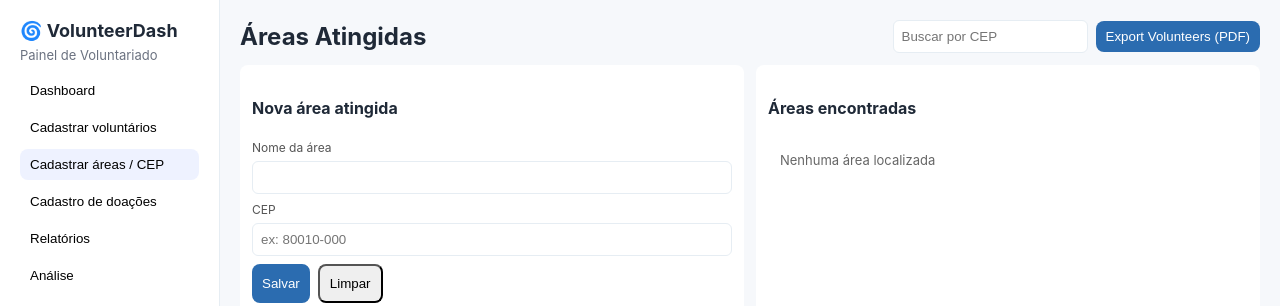
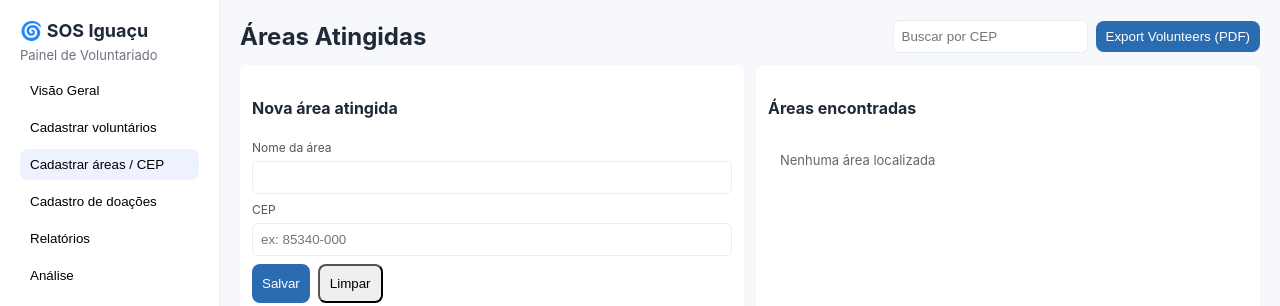
Before and after one commit to MiguelWolff/SOS-Iguacu-Frontend, a React (Vite) app: page / in a window 1280 px wide. Both pictures are taken after a click on the button "Cadastrar áreas / CEP". Shown: the top 306 px of the page. Built offline with nearby package versions, Linux system fonts and the light colour scheme.

Commit message:
Corrigido placeholder de Volunteers Dashboard para SOS Iguaçu e corrigido o placeholder do CEP para o CEP da cidade de Rio Bonito de Iguaçu.

```diff
--- a/index.html
+++ b/index.html
@@ -3,7 +3,7 @@
   <head>
     <meta charset="utf-8" />
     <meta name="viewport" content="width=device-width, initial-scale=1.0" />
-    <title>Volunteer Dashboard</title>
+    <title>SOS Iguaçu</title>
   </head>
   <body>
     <div id="root"></div>
--- a/src/App.tsx
+++ b/src/App.tsx
@@ -253,7 +253,7 @@ export default function App(): JSX.Element {
   useEffect(() => {
     if (!mapContainerRef.current) return
     if (mapRef.current) return
-    mapRef.current = L.map(mapContainerRef.current).setView([-25.4, -49.3], 10)
+    mapRef.current = L.map(mapContainerRef.current).setView([-25.4883, -52.5294], 14)
     L.tileLayer('https://{s}.tile.openstreetmap.org/{z}/{x}/{y}.png', {
       attribution: '&copy; OpenStreetMap contributors'
     }).addTo(mapRef.current)
@@ -299,11 +299,11 @@ export default function App(): JSX.Element {
   return (
     <div style={styles.container} className='app'>
       <aside style={styles.sidebar} className='sidebar'>
-        <div style={styles.logo}>🌀 VolunteerDash</div>
+        <div style={styles.logo}>🌀 SOS Iguaçu</div>
         <div style={{ ...styles.small, marginBottom: 12 }}>Painel de Voluntariado</div>
 
         <nav>
-          <button style={{ ...styles.menuBtn, ...(view === 'dashboard' ? styles.menuBtnActive : {}) }} onClick={() => setView('dashboard')}>Dashboard</button>
+          <button style={{ ...styles.menuBtn, ...(view === 'dashboard' ? styles.menuBtnActive : {}) }} onClick={() => setView('dashboard')}>Visão Geral</button>
           <button style={{ ...styles.menuBtn, ...(view === 'volunteers' ? styles.menuBtnActive : {}) }} onClick={() => setView('volunteers')}>Cadastrar voluntários</button>
           <button style={{ ...styles.menuBtn, ...(view === 'areas' ? styles.menuBtnActive : {}) }} onClick={() => setView('areas')}>Cadastrar áreas / CEP</button>
           <button style={{ ...styles.menuBtn, ...(view === 'donations' ? styles.menuBtnActive : {}) }} onClick={() => setView('donations')}>Cadastro de doações</button>
@@ -451,7 +451,7 @@ export default function App(): JSX.Element {
             <div className='form'>
               <h4>Nova área atingida</h4>
               <div className='input'><label>Nome da área</label><input value={aName} onChange={e => setAName(e.target.value)} /></div>
-              <div className='input'><label>CEP</label><input value={aCep} onChange={e => setACep(e.target.value)} placeholder='ex: 80010-000' /></div>
+              <div className='input'><label>CEP</label><input value={aCep} onChange={e => setACep(e.target.value)} placeholder='ex: 85340-000' /></div>
               <div style={{ display: 'flex', gap: 8 }}>
                 <button onClick={addArea} style={{ padding: 10, borderRadius: 8, border: 'none', background: '#2b6cb0', color: '#fff' }}>Salvar</button>
                 <button onClick={() => { setAName(''); setACep(''); }} style={{ padding: 10, borderRadius: 8 }}>Limpar</button>
```
Also changed, not shown: 1 other file (tests, documents, lock files or other folders).
